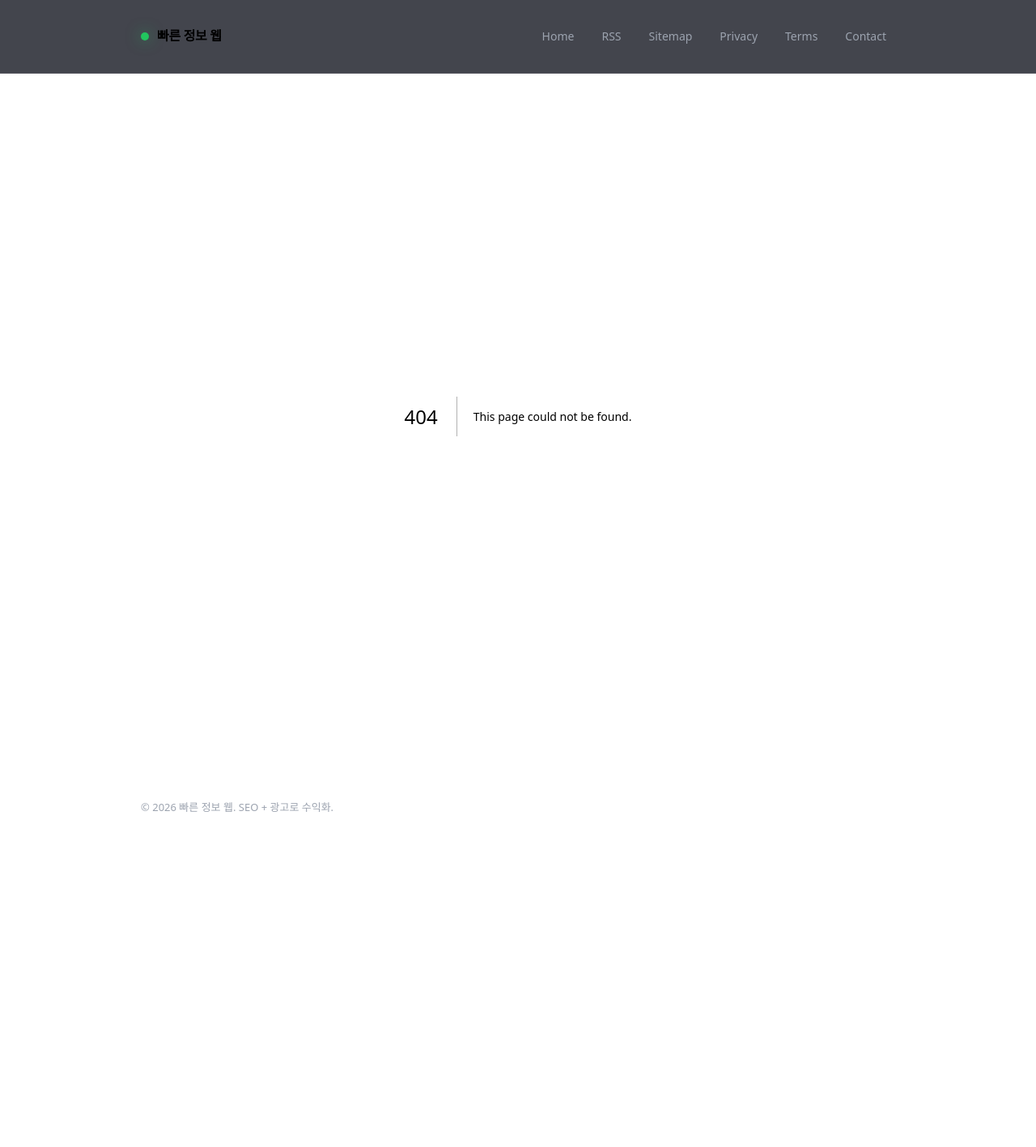
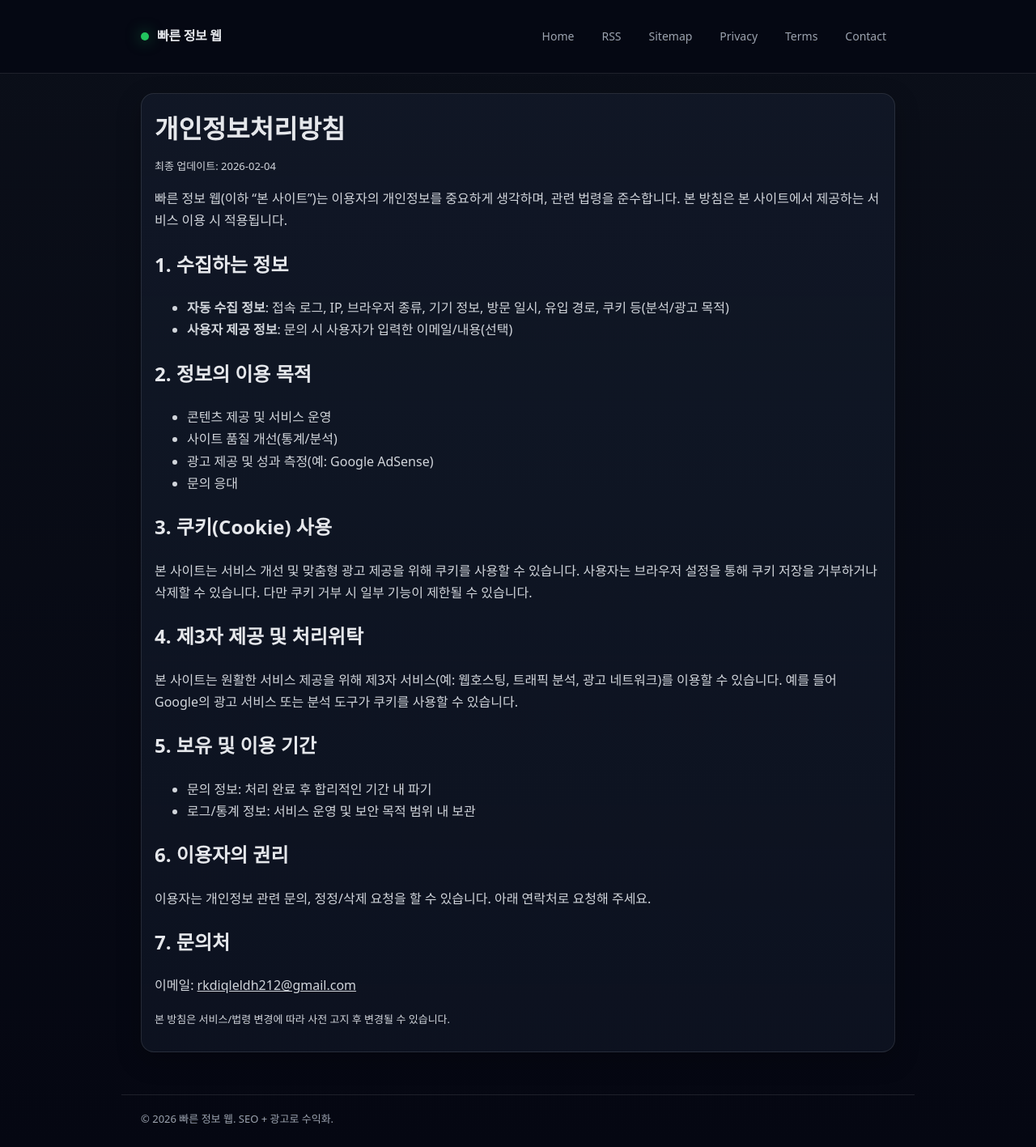
Before and after one commit to infiniste/seo-info-web, a Next.js app: page /privacy in a window 1280 px wide. Before the commit this address had no page. Shown: the whole page at 81% size. Before the commit the page ends 1032 px from the top, so only its background shows below. Built offline with nearby package versions, Linux system fonts and the light colour scheme.

Commit message:
Add files via upload

```diff
--- /dev/null
+++ b/app/privacy/page.tsx
@@ -0,0 +1,78 @@
+export const metadata = {
+  title: "개인정보처리방침",
+  description: "본 사이트의 개인정보처리방침 안내",
+};
+
+const SITE_NAME = "빠른 정보 웹";
+const CONTACT_EMAIL = "rkdiqleldh212@gmail.com"; // 너 이메일로 바꿔
+
+export default function PrivacyPage() {
+  const today = "2026-02-04"; // 원하면 오늘 날짜로 바꿔
+
+  return (
+    <div className="card article">
+      <h1>개인정보처리방침</h1>
+      <p className="meta">최종 업데이트: {today}</p>
+
+      <p>
+        {SITE_NAME}(이하 “본 사이트”)는 이용자의 개인정보를 중요하게 생각하며,
+        관련 법령을 준수합니다. 본 방침은 본 사이트에서 제공하는 서비스 이용 시
+        적용됩니다.
+      </p>
+
+      <h2>1. 수집하는 정보</h2>
+      <ul>
+        <li>
+          <b>자동 수집 정보</b>: 접속 로그, IP, 브라우저 종류, 기기 정보, 방문
+          일시, 유입 경로, 쿠키 등(분석/광고 목적)
+        </li>
+        <li>
+          <b>사용자 제공 정보</b>: 문의 시 사용자가 입력한 이메일/내용(선택)
+        </li>
+      </ul>
+
+      <h2>2. 정보의 이용 목적</h2>
+      <ul>
+        <li>콘텐츠 제공 및 서비스 운영</li>
+        <li>사이트 품질 개선(통계/분석)</li>
+        <li>광고 제공 및 성과 측정(예: Google AdSense)</li>
+        <li>문의 응대</li>
+      </ul>
+
+      <h2>3. 쿠키(Cookie) 사용</h2>
+      <p>
+        본 사이트는 서비스 개선 및 맞춤형 광고 제공을 위해 쿠키를 사용할 수
+        있습니다. 사용자는 브라우저 설정을 통해 쿠키 저장을 거부하거나 삭제할 수
+        있습니다. 다만 쿠키 거부 시 일부 기능이 제한될 수 있습니다.
+      </p>
+
+      <h2>4. 제3자 제공 및 처리위탁</h2>
+      <p>
+        본 사이트는 원활한 서비스 제공을 위해 제3자 서비스(예: 웹호스팅, 트래픽
+        분석, 광고 네트워크)를 이용할 수 있습니다. 예를 들어 Google의 광고 서비스
+        또는 분석 도구가 쿠키를 사용할 수 있습니다.
+      </p>
+
+      <h2>5. 보유 및 이용 기간</h2>
+      <ul>
+        <li>문의 정보: 처리 완료 후 합리적인 기간 내 파기</li>
+        <li>로그/통계 정보: 서비스 운영 및 보안 목적 범위 내 보관</li>
+      </ul>
+
+      <h2>6. 이용자의 권리</h2>
+      <p>
+        이용자는 개인정보 관련 문의, 정정/삭제 요청을 할 수 있습니다. 아래
+        연락처로 요청해 주세요.
+      </p>
+
+      <h2>7. 문의처</h2>
+      <p>
+        이메일: <a href={`mailto:${CONTACT_EMAIL}`}>{CONTACT_EMAIL}</a>
+      </p>
+
+      <p className="meta">
+        본 방침은 서비스/법령 변경에 따라 사전 고지 후 변경될 수 있습니다.
+      </p>
+    </div>
+  );
+}
```
Also changed, not shown: app/contact/page.tsx (added, +35 -0 lines), app/terms/page.tsx (added, +82 -0 lines).
